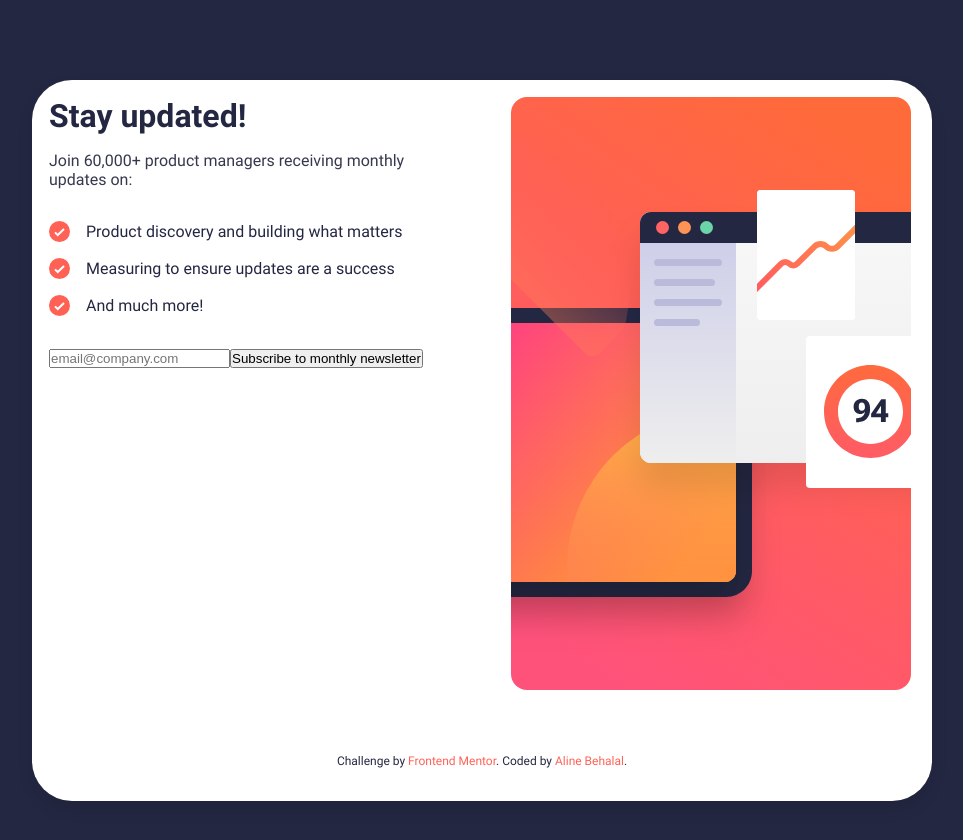
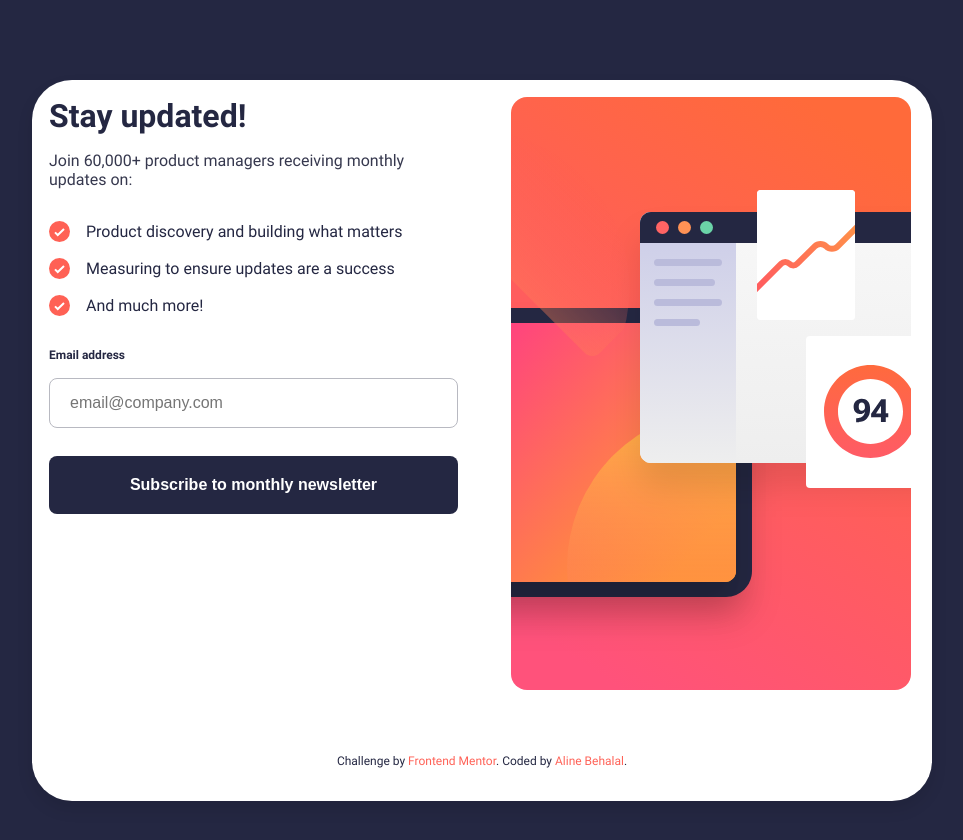
Before and after one commit to Hileene/newsletter-app, a React (Create React App) app in the folder frontend/: page / in a window 1280 px wide. Shown: the top 840 px of the page, without its empty margins (158-1121 px from the left). Built offline with nearby package versions, Linux system fonts and the light colour scheme.

Commit message:
Added label element and className

```diff
--- a/frontend/src/components/Form/Form.jsx
+++ b/frontend/src/components/Form/Form.jsx
@@ -3,14 +3,20 @@
 
 function Form() {
   return (
-    <form className="form">
+    <form className="signup-form">
+      <label className="signup-form-label" htmlFor="email" name="email">
+        Email address
+      </label>
       <input
         type="email"
         placeholder="email@company.com"
         aria-label="Email address"
+        className="signup-form-input"
         required
       />
-      <button type="submit">Subscribe to monthly newsletter</button>
+      <button type="submit" className="signup-form-btn">
+        Subscribe to monthly newsletter
+      </button>
     </form>
   )
 }
```
